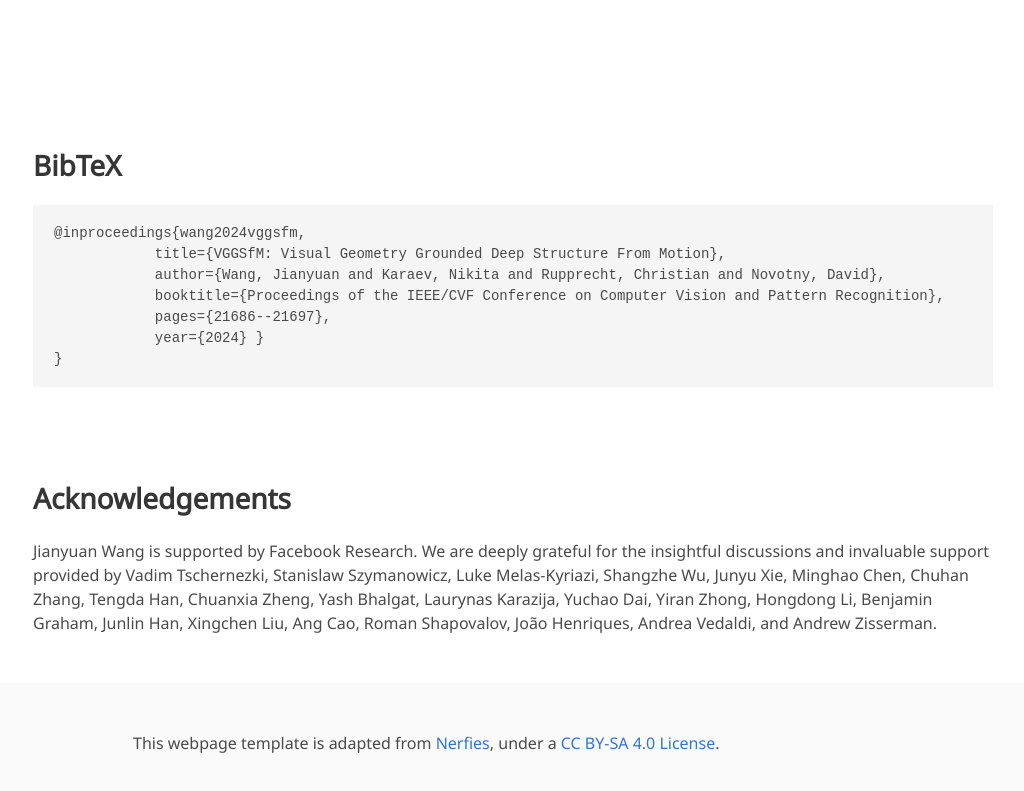
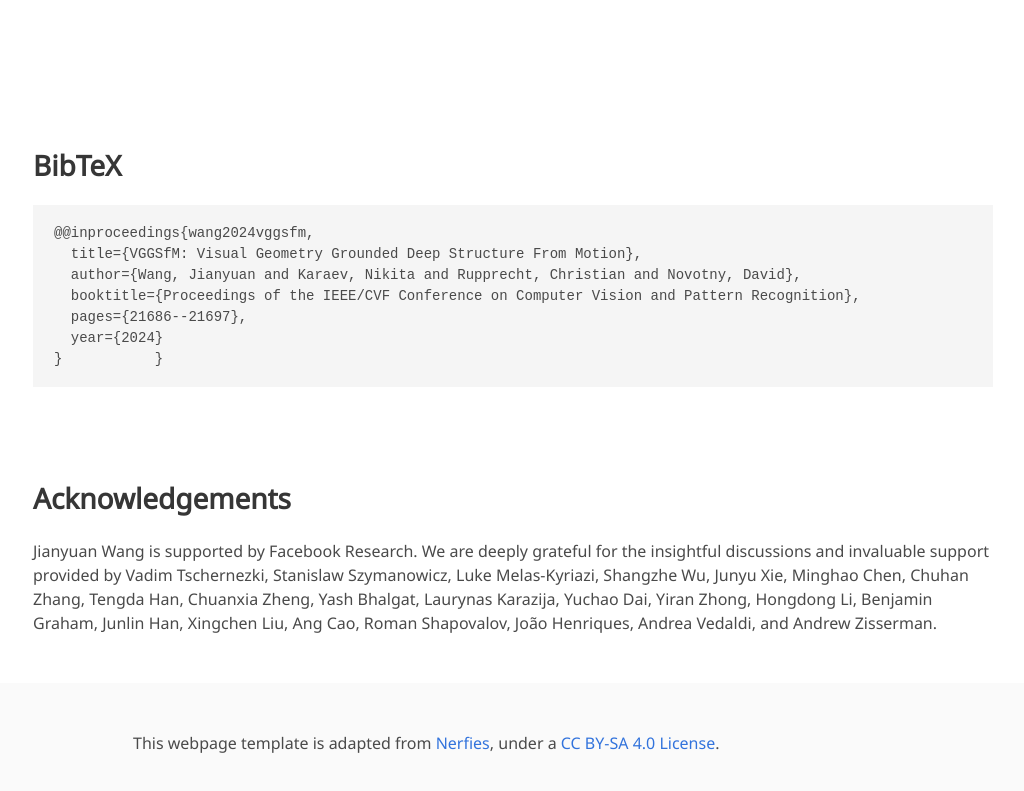
Before and after one commit to vggsfm/vggsfm.github.io, a plain HTML site: page index.html in a window 1280 px wide. Shown: the part 4062-4853 px from the top of the page, without its empty margins (127-1151 px from the left). Drawn offline with nearby package versions, Linux system fonts and the light colour scheme; some packages are replaced by stand-ins of ours; some icons are missing; a web font is replaced by a local one.

Commit message:
Update index.html

```diff
--- a/index.html
+++ b/index.html
@@ -271,13 +271,13 @@
 <section class="section" id="BibTeX">
   <div class="container is-max-desktop content">
     <h2 class="title">BibTeX</h2>
-    <pre><code>@inproceedings{wang2024vggsfm,
-	    title={VGGSfM: Visual Geometry Grounded Deep Structure From Motion},
-	    author={Wang, Jianyuan and Karaev, Nikita and Rupprecht, Christian and Novotny, David},
-	    booktitle={Proceedings of the IEEE/CVF Conference on Computer Vision and Pattern Recognition},
-	    pages={21686--21697},
-	    year={2024} }
-}</code></pre>
+    <pre><code>@@inproceedings{wang2024vggsfm,
+  title={VGGSfM: Visual Geometry Grounded Deep Structure From Motion},
+  author={Wang, Jianyuan and Karaev, Nikita and Rupprecht, Christian and Novotny, David},
+  booktitle={Proceedings of the IEEE/CVF Conference on Computer Vision and Pattern Recognition},
+  pages={21686--21697},
+  year={2024}
+}	    }</code></pre>
   </div>
 </section>
 
```
